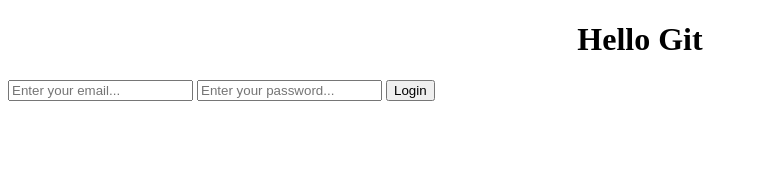
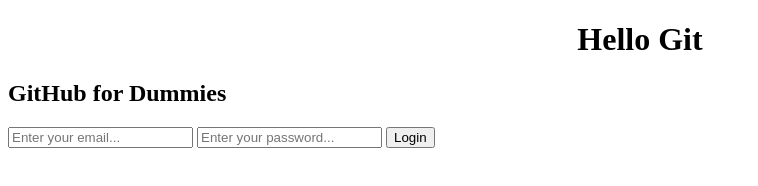
Before and after one commit to nianokia/github-tutorial, a plain HTML site: page index.html in a window 1280 px wide. Shown: the whole page, without its empty margins (0-758 px from the left). Drawn offline with Linux system fonts and the light colour scheme.

Commit message:
Added a descriptive h2

```diff
--- a/index.html
+++ b/index.html
@@ -9,6 +9,7 @@
   </head>
   <body>
     <h1>Hello Git</h1>
+    <h2>GitHub for Dummies</h2>
     <form action="">
       <input type="email" placeholder="Enter your email..." />
       <input type="password" placeholder="Enter your password..." />
```
